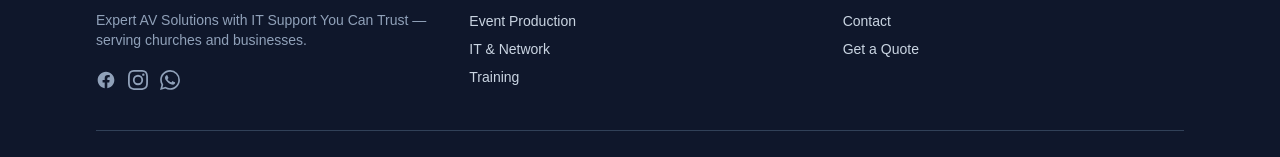
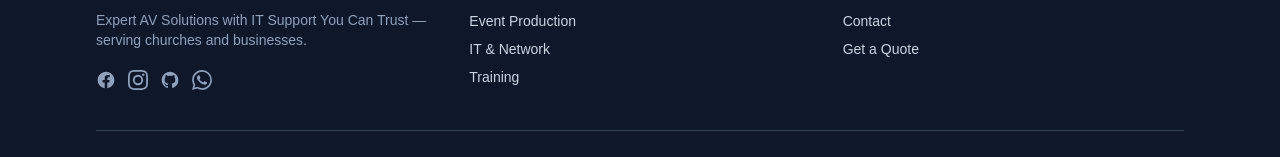
Before and after one commit to L252-Media-Production/website, a Next.js app: page /about in a window 1280 px wide. Shown: the part 2239-2396 px from the top of the page. Built offline with nearby package versions, Linux system fonts and the light colour scheme.

Commit message:
feat: Add GitHub social link to Footer component

```diff
--- a/src/components/Footer.tsx
+++ b/src/components/Footer.tsx
@@ -18,6 +18,15 @@
     icon: (
       <svg className="w-5 h-5" fill="currentColor" viewBox="0 0 24 24" aria-hidden="true">
         <path d="M12 2.163c3.204 0 3.584.012 4.85.07 3.252.148 4.771 1.691 4.919 4.919.058 1.265.069 1.645.069 4.849 0 3.205-.012 3.584-.069 4.849-.149 3.225-1.664 4.771-4.919 4.919-1.266.058-1.644.07-4.85.07-3.204 0-3.584-.012-4.849-.07-3.26-.149-4.771-1.699-4.919-4.92-.058-1.265-.07-1.644-.07-4.849 0-3.204.013-3.583.07-4.849.149-3.227 1.664-4.771 4.919-4.919 1.266-.057 1.645-.069 4.849-.069zm0-2.163c-3.259 0-3.667.014-4.947.072-4.358.2-6.78 2.618-6.98 6.98-.059 1.281-.073 1.689-.073 4.948 0 3.259.014 3.668.072 4.948.2 4.358 2.618 6.78 6.98 6.98 1.281.058 1.689.072 4.948.072 3.259 0 3.668-.014 4.948-.072 4.354-.2 6.782-2.618 6.979-6.98.059-1.28.073-1.689.073-4.948 0-3.259-.014-3.667-.072-4.947-.196-4.354-2.617-6.78-6.979-6.98-1.281-.059-1.69-.073-4.949-.073zm0 5.838a6.162 6.162 0 100 12.324 6.162 6.162 0 000-12.324zM12 16a4 4 0 110-8 4 4 0 010 8zm6.406-11.845a1.44 1.44 0 100 2.881 1.44 1.44 0 000-2.881z" />
+      </svg>
+    ),
+  },
+  {
+    label: "GitHub",
+    href: "https://github.com/L252-Media-Production",
+    icon: (
+      <svg className="w-5 h-5" fill="currentColor" viewBox="0 0 24 24" aria-hidden="true">
+        <path d="M12 2C6.477 2 2 6.484 2 12.017c0 4.425 2.865 8.18 6.839 9.504.5.092.682-.217.682-.483 0-.237-.008-.868-.013-1.703-2.782.605-3.369-1.343-3.369-1.343-.454-1.158-1.11-1.466-1.11-1.466-.908-.62.069-.608.069-.608 1.003.07 1.531 1.032 1.531 1.032.892 1.53 2.341 1.088 2.91.832.092-.647.35-1.088.636-1.338-2.22-.253-4.555-1.113-4.555-4.951 0-1.093.39-1.988 1.029-2.688-.103-.253-.446-1.272.098-2.65 0 0 .84-.27 2.75 1.026A9.564 9.564 0 0112 6.844a9.59 9.59 0 012.504.337c1.909-1.296 2.747-1.027 2.747-1.027.546 1.379.202 2.398.1 2.651.64.7 1.028 1.595 1.028 2.688 0 3.848-2.339 4.695-4.566 4.943.359.309.678.92.678 1.855 0 1.338-.012 2.419-.012 2.747 0 .268.18.58.688.482A10.02 10.02 0 0022 12.017C22 6.484 17.522 2 12 2z" />
       </svg>
     ),
   },
```
